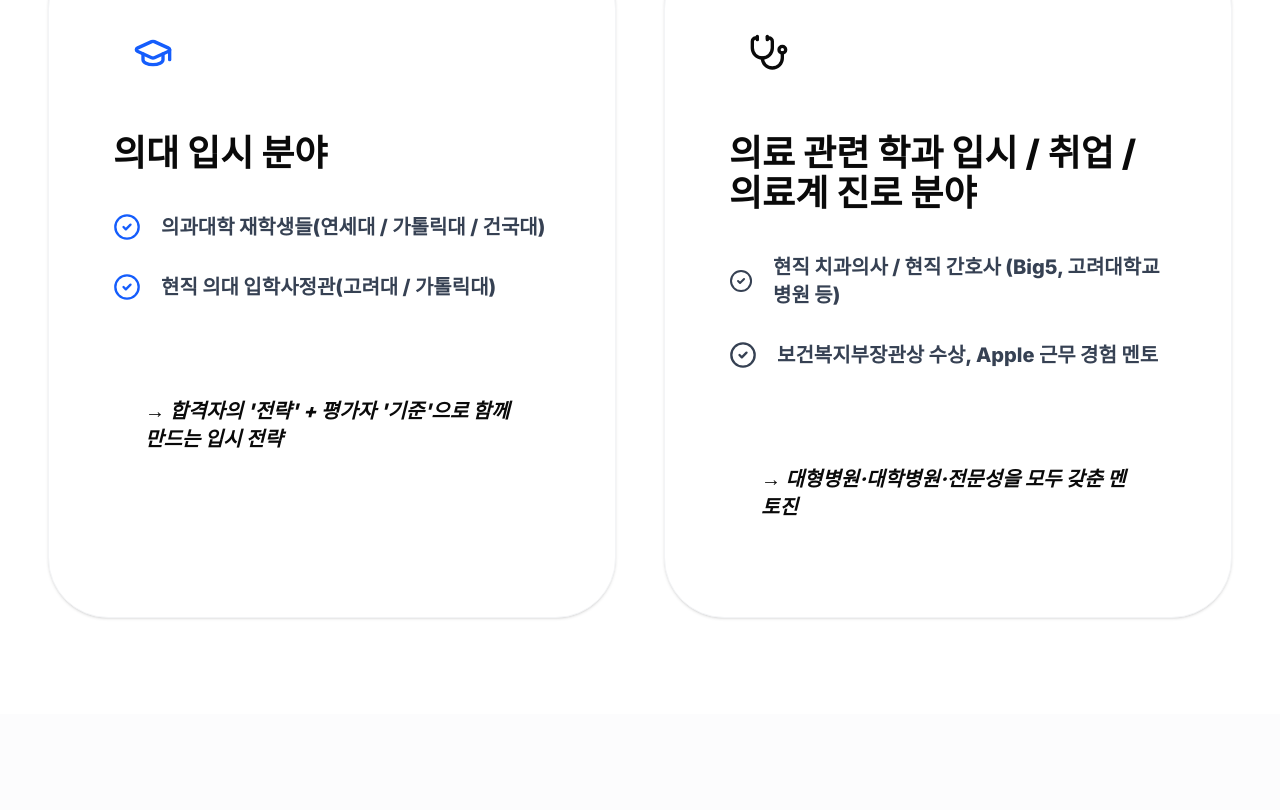
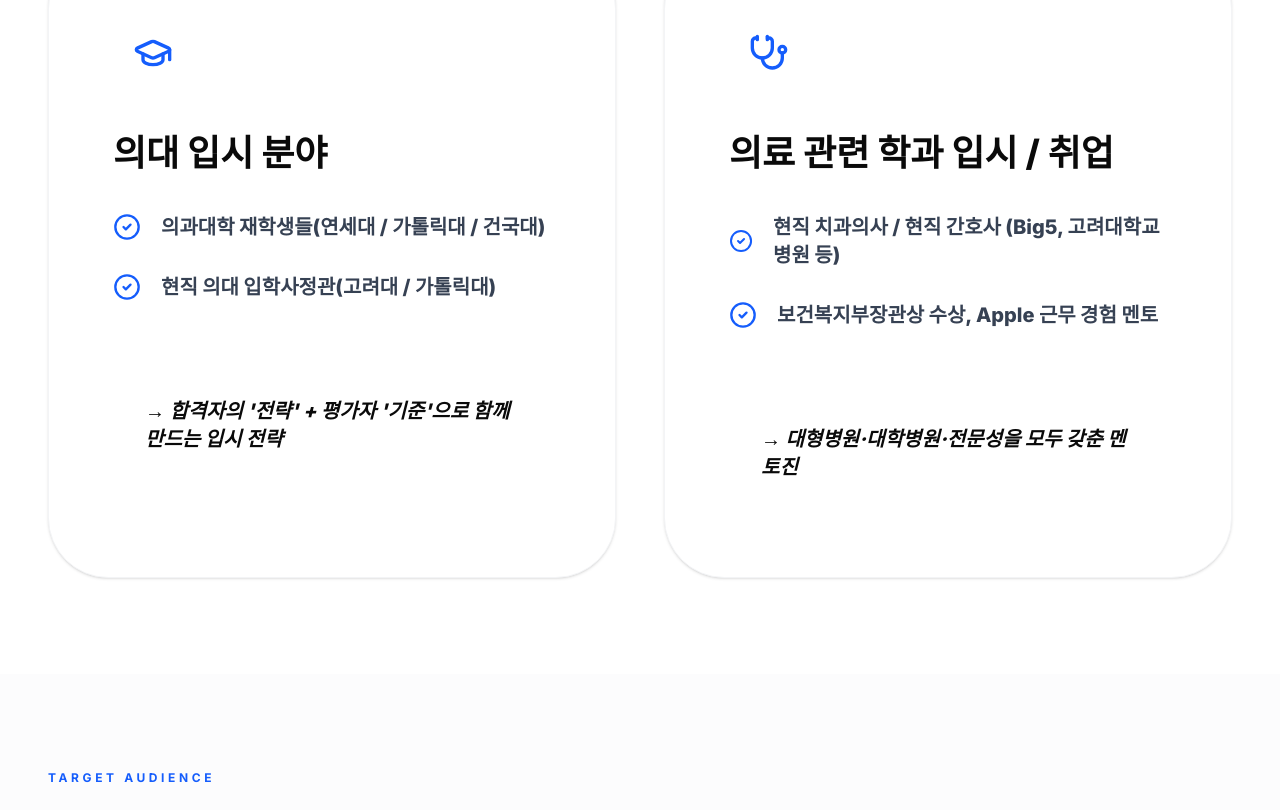
Before and after one commit to a01023381416-commits/-., a React (Vite) app: page / in a window 1280 px wide. Shown: the part 4560-5370 px from the top of the page. Built offline with nearby package versions, Linux system fonts and the light colour scheme.

Commit message:
feat: Update consultation service description
Adjusted the service offerings and associated color branding for the medical consultation section to better reflect the focused expertise provided.

```diff
--- a/src/App.tsx
+++ b/src/App.tsx
@@ -198,8 +198,8 @@ const ConsultingAreas = () => (
           },
           {
             icon: <Stethoscope className="w-10 h-10" />,
-            title: "의료 관련 학과 입시 / 취업 / 의료계 진로 분야",
-            color: "emerald",
+            title: "의료 관련 학과 입시 / 취업",
+            color: "blue",
             items: [
               "현직 치과의사 / 현직 간호사 (Big5, 고려대학교 병원 등)",
               "보건복지부장관상 수상, Apple 근무 경험 멘토"
```
